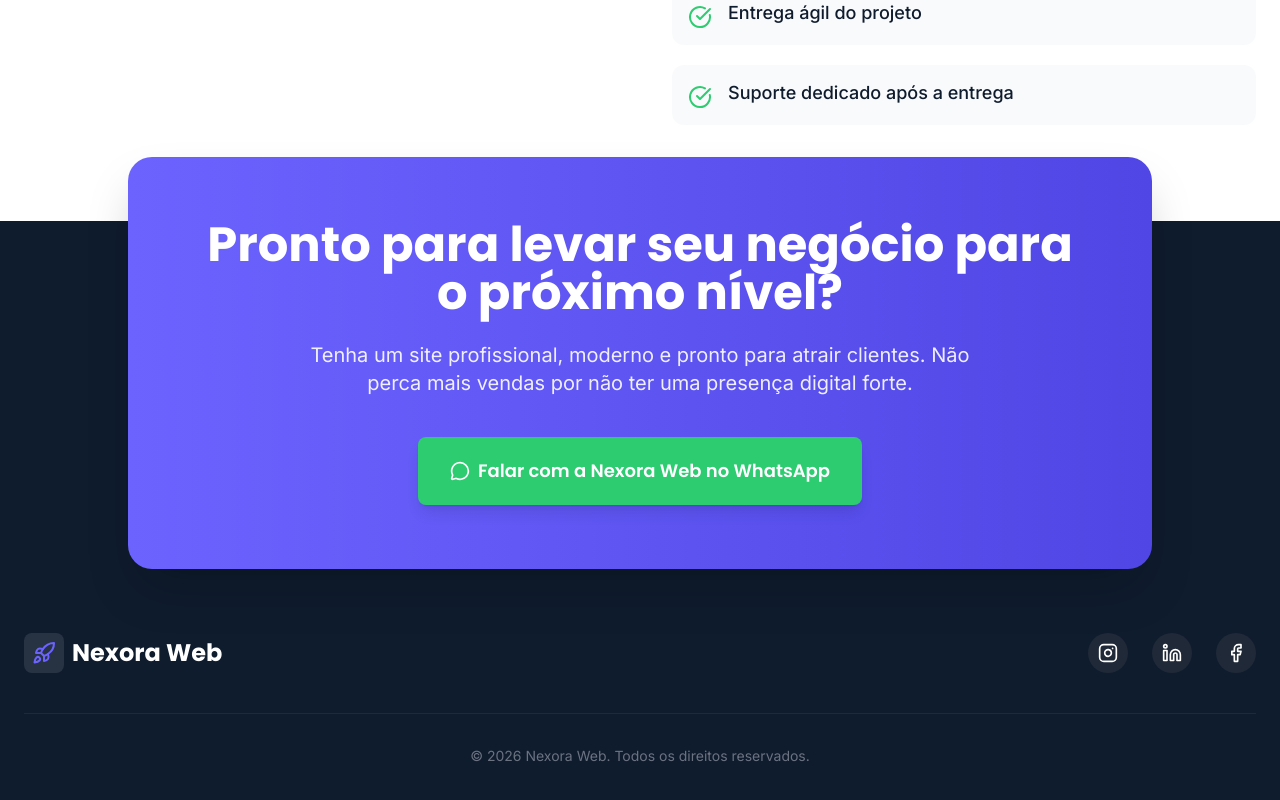
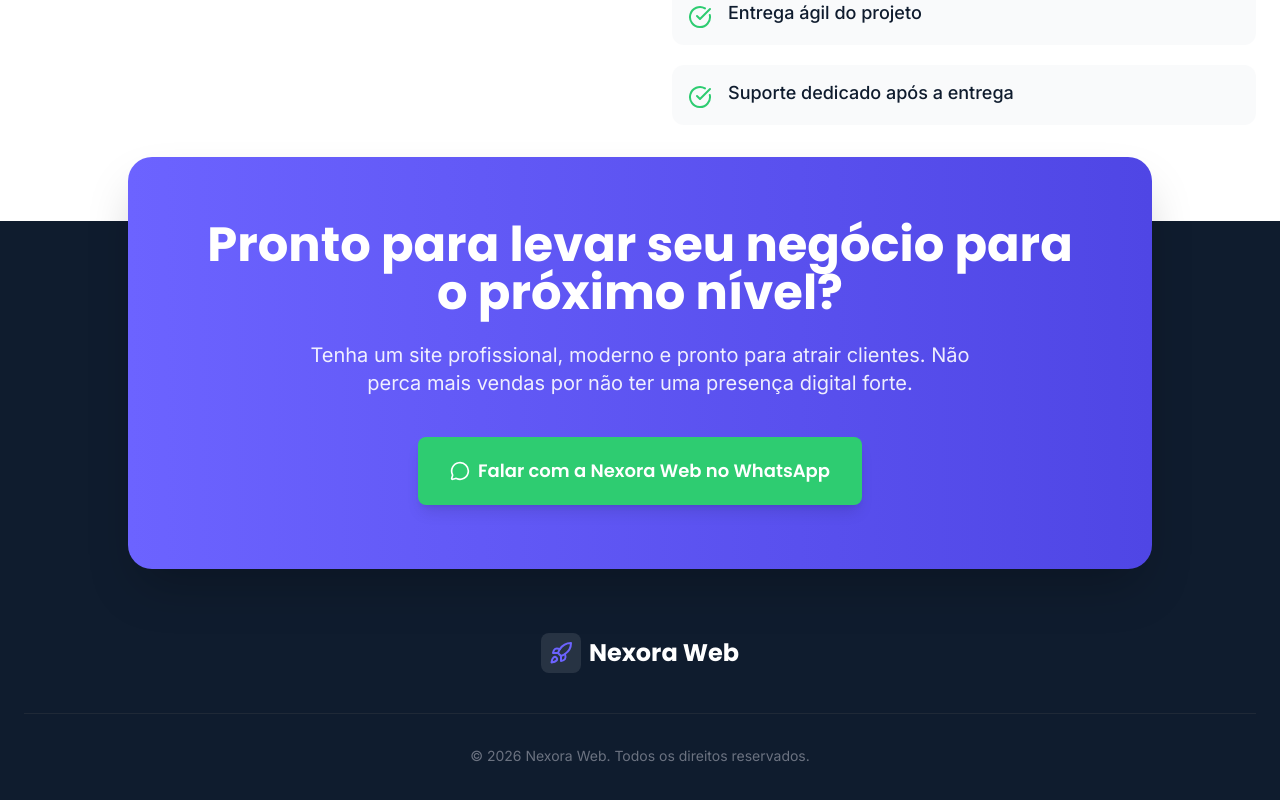
Before and after one commit to lucasnetworkmkt/glowing-octo-enigma, a React (Vite) app: page / in a window 1280 px wide. Shown: the part 3857-4657 px from the top of the page. Built offline with nearby package versions, Linux system fonts and the light colour scheme.

Commit message:
Update Footer.tsx

```diff
--- a/components/Footer.tsx
+++ b/components/Footer.tsx
@@ -1,6 +1,6 @@
 import React from 'react';
 import Button from './Button';
-import { Rocket, Instagram, Linkedin, Facebook } from 'lucide-react';
+import { Rocket } from 'lucide-react';
 
 const Footer: React.FC = () => {
   return (
@@ -24,24 +24,12 @@ const Footer: React.FC = () => {
         </div>
 
         {/* Footer Links & Info */}
-        <div className="flex flex-col md:flex-row justify-between items-center gap-8 border-b border-gray-800 pb-10">
+        <div className="flex flex-col md:flex-row justify-center items-center gap-8 border-b border-gray-800 pb-10">
           <div className="flex items-center gap-2">
             <div className="bg-white/10 p-2 rounded-lg">
               <Rocket className="w-6 h-6 text-brand-purple" />
             </div>
             <span className="text-2xl font-heading font-bold">Nexora Web</span>
-          </div>
-
-          <div className="flex gap-6">
-            <a href="#" className="w-10 h-10 rounded-full bg-gray-800 flex items-center justify-center hover:bg-brand-purple transition-colors">
-              <Instagram className="w-5 h-5" />
-            </a>
-            <a href="#" className="w-10 h-10 rounded-full bg-gray-800 flex items-center justify-center hover:bg-brand-purple transition-colors">
-              <Linkedin className="w-5 h-5" />
-            </a>
-            <a href="#" className="w-10 h-10 rounded-full bg-gray-800 flex items-center justify-center hover:bg-brand-purple transition-colors">
-              <Facebook className="w-5 h-5" />
-            </a>
           </div>
         </div>
 
```
